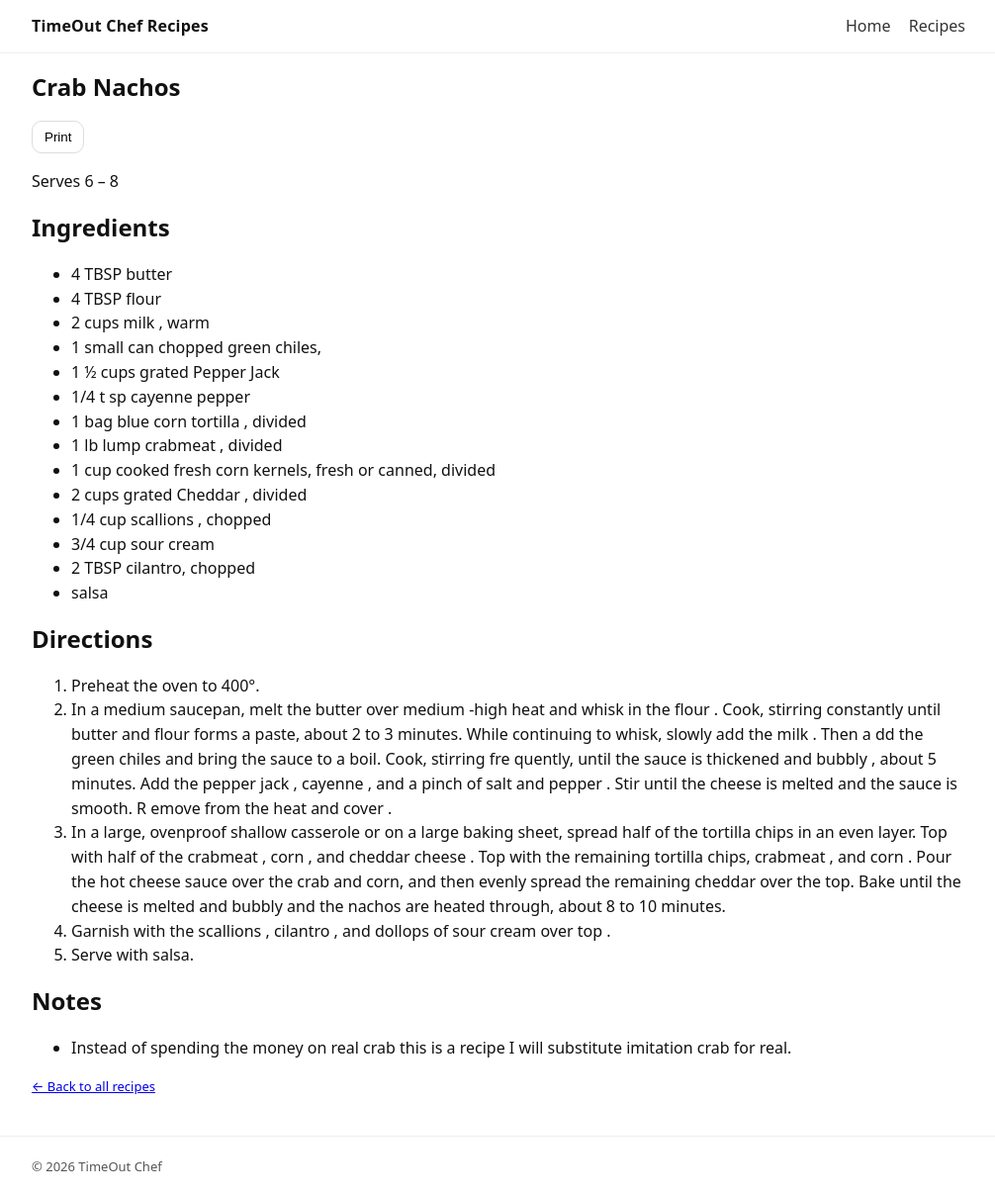
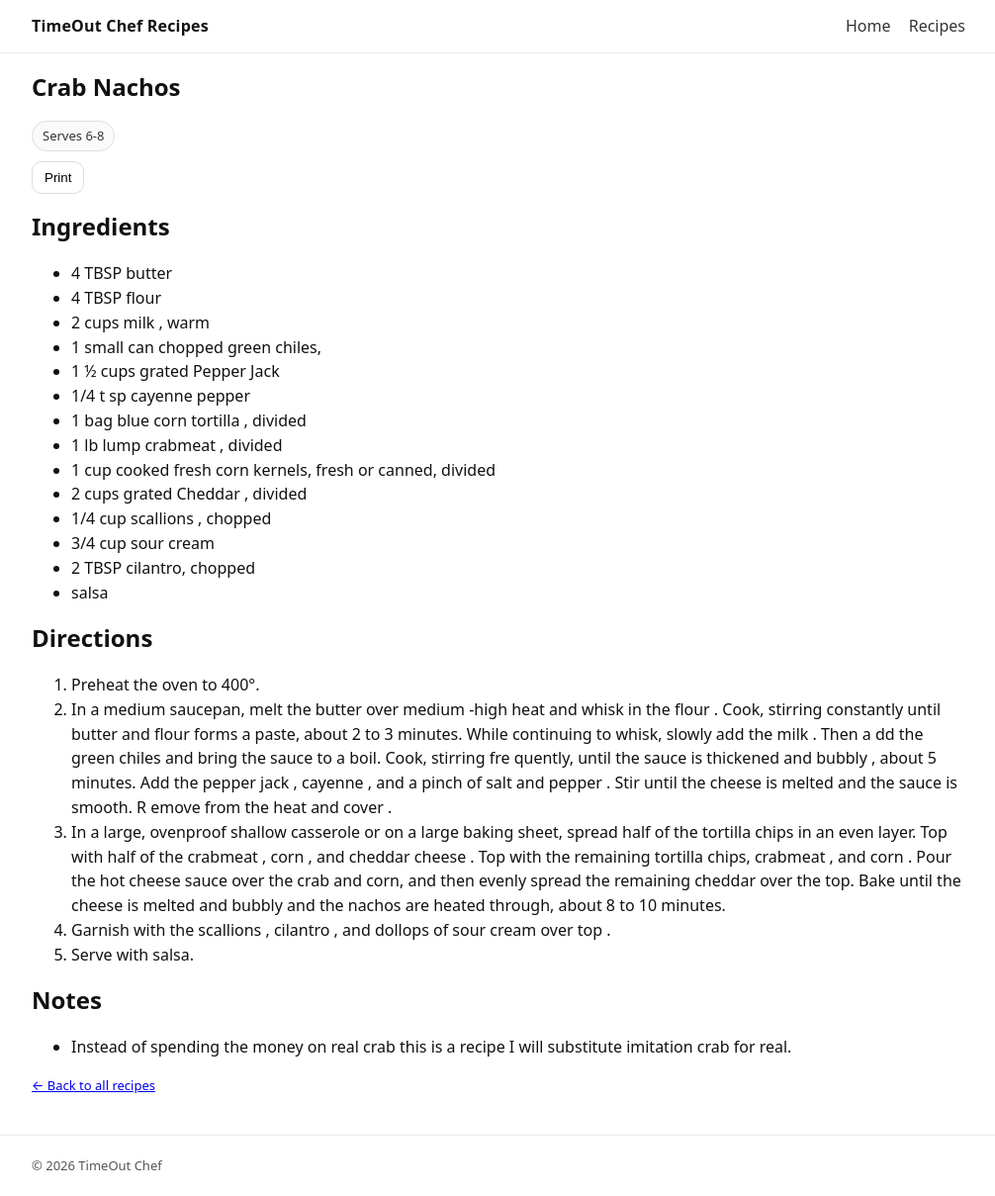
Before and after one commit to scottschrum79-design/timeoutchef.com, a Jekyll site: the page built from _recipes/crab-nachos.md, in a window 1280 px wide and 1209 px high. Shown: the whole window at 99% size, without its empty margins (136-1142 px from the left). Built offline with Jekyll 4.4.1, drawn with Linux system fonts in a browser that asks for light colours; some of the changed lines change nothing that is shown.

Commit message:
Update crab-nachos.md

```diff
--- a/_recipes/crab-nachos.md
+++ b/_recipes/crab-nachos.md
@@ -3,10 +3,10 @@ layout: recipe
 categories:
 - seafood
 - appetizer
+serves: 6-8
 title: "Crab Nachos"
 ---
 
-<p class="pill">Serves 6 – 8</p>
 
 ## Ingredients
 
```
